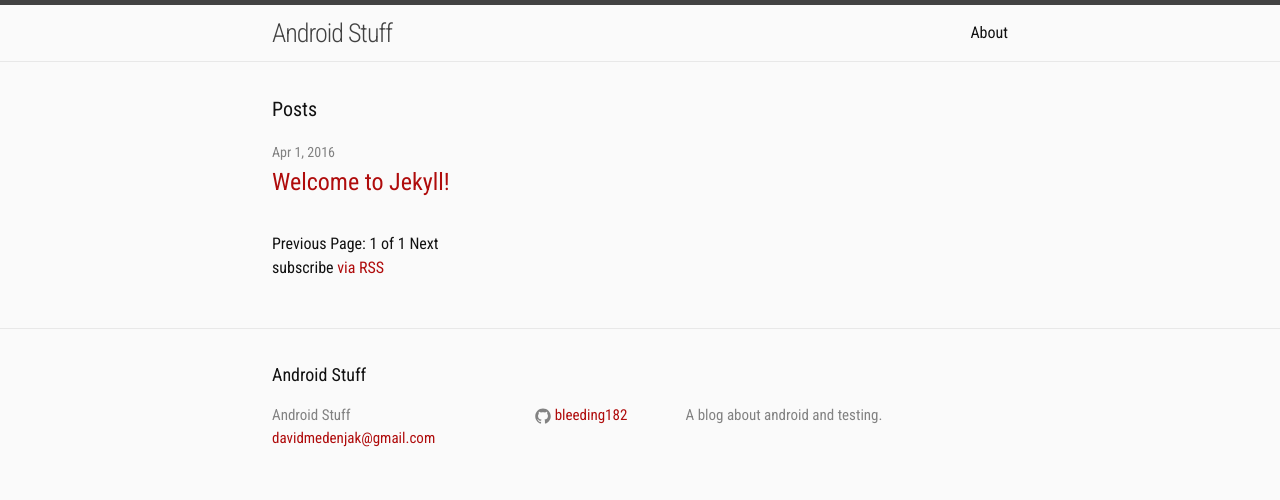
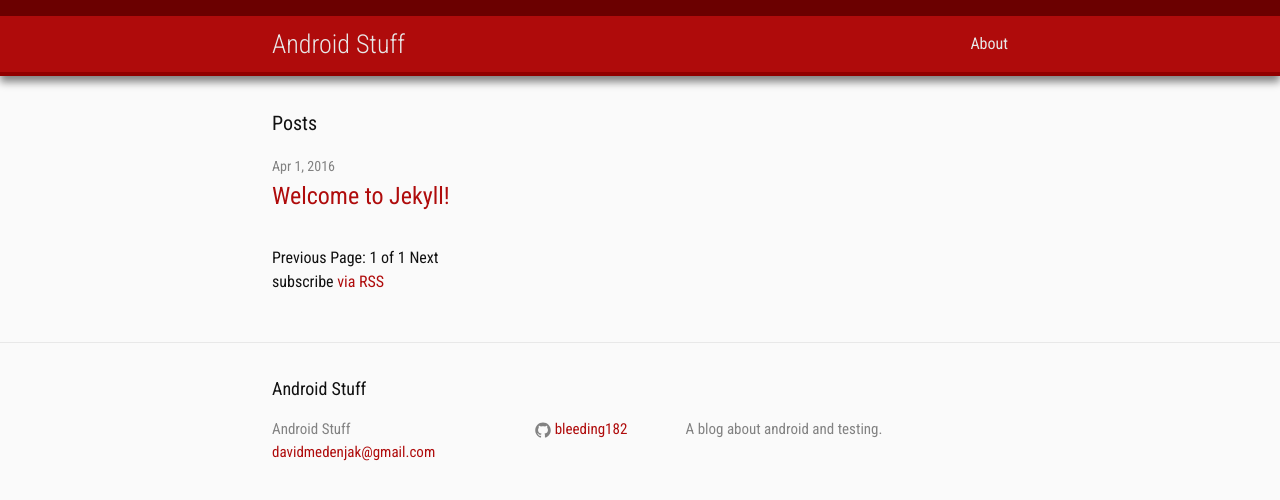
Before and after one commit to bleeding182/bleeding182.github.io, a Jekyll site: the page built from index.html, in a window 1280 px wide. Shown: the top 500 px of the page. Built offline with Jekyll 4.4.1, drawn with Linux system fonts in a browser that asks for light colours; the list of posts is cut into pages by our own code.

Commit message:
fixed header and content

```diff
--- a/_sass/_layout.scss
+++ b/_sass/_layout.scss
@@ -2,25 +2,31 @@
  * Site header
  */
 .site-header {
-    border-top: 5px solid $grey-color-dark;
-    border-bottom: 1px solid $grey-color-light;
+    border-top: 16px solid $color-primary-4;
+    border-bottom: 4px solid $color-primary-3;
     min-height: 56px;
+    background-color: $color-primary-0;
 
     // Positioning context for the mobile navigation icon
-    position: relative;
+    position: fixed;
+    left:0;
+    top:0;
+    right:0;
+    box-shadow: 0px 6px 8px $grey-color;
 }
+
+.page-content {margin-top: 76px}
 
 .site-title {
     font-size: 26px;
     font-weight: 300;
     line-height: 56px;
-    letter-spacing: -1px;
     margin-bottom: 0;
     float: left;
 
     &,
     &:visited {
-        color: $grey-color-dark;
+        color: $grey-color-light;
     }
 }
 
@@ -35,6 +41,7 @@
     .page-link {
         color: $text-color;
         line-height: $base-line-height;
+        color: $grey-color-light;
 
         // Gaps between nav items, but not on the last one
         &:not(:last-child) {
@@ -88,6 +95,7 @@
                 margin-right: 0;
             }
             margin-left: 20px;
+            color: $grey-color-dark;
         }
     }
 }
```
